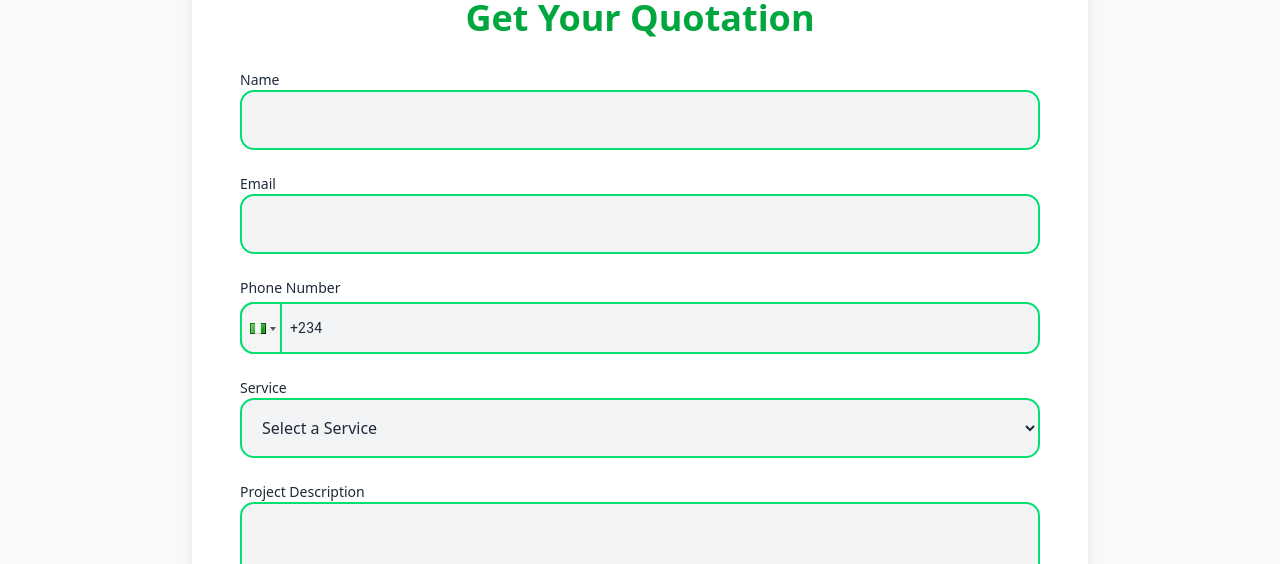
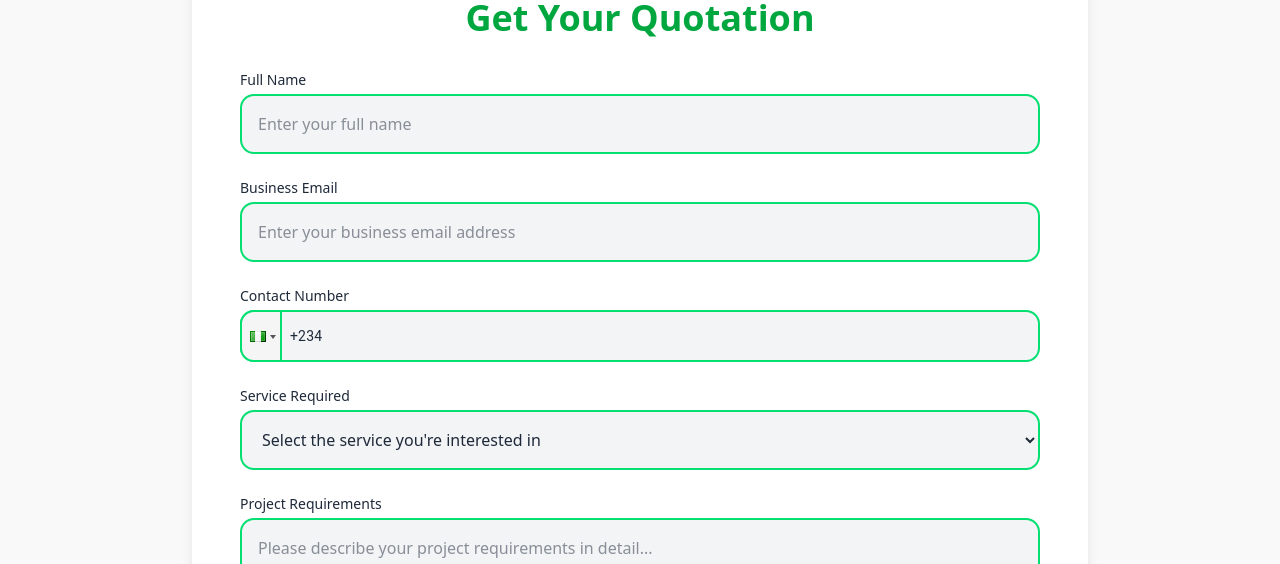
Before and after one commit to ramseySsekandi/smart-solutions, a Next.js app: page /inquiries in a window 1280 px wide. Shown: the part 364-928 px from the top of the page. Built offline with nearby package versions, Linux system fonts and the light colour scheme.

Commit message:
checking out on dropdown click

```diff
--- a/app/contact/page.tsx
+++ b/app/contact/page.tsx
@@ -8,8 +8,8 @@ const ContactPage = () => {
       <SecondaryCarousel id="ep" img="https://plus.unsplash.com/premium_photo-1679089778076-f750c7d64ddc?w=500&auto=format&fit=crop&q=60&ixlib=rb-4.0.3&ixid=M3wxMjA3fDB8MHxzZWFyY2h8NXx8bG9jYXRpb258ZW58MHx8MHx8fDA%3D" alt="Image" title="Contact Us" />
       <section className="mt-[250px] bg-[#f9f9f9] text-gray-800 flex justify-center items-center">
         <section className="py-16 px-6 container mx-auto">
-          <div className="max-w-4xl mx-auto bg-white rounded-2xl shadow-lg p-12 transform transition-all hover:scale-[1.02]">
-            <h2 className="text-4xl font-bold mb-8 text-center text-green-600">
+          <div className="max-w-4xl mx-auto bg-white rounded-2xl shadow-lg p-6 md:p-12 transform transition-all hover:scale-[1.02]">
+            <h2 className="text-3xl md:text-4xl font-bold mb-8 text-center text-green-600">
               Contact Us
             </h2>
 
--- a/app/feedback/page.tsx
+++ b/app/feedback/page.tsx
@@ -14,12 +14,12 @@ const page = () => {
     <SecondaryCarousel id = 'ep' img = "https://plus.unsplash.com/premium_photo-1679089778076-f750c7d64ddc?w=500&auto=format&fit=crop&q=60&ixlib=rb-4.0.3&ixid=M3wxMjA3fDB8MHxzZWFyY2h8NXx8bG9jYXRpb258ZW58MHx8MHx8fDA%3D" alt = 'Image' title = 'Feedback & Customer Interaction'/>
         <section className="mt-[250px] bg-[#f9f9f9] text-gray-800 flex justify-center items-center">
         <section className="py-16 px-6 container mx-auto">
-        <div className="max-w-4xl mx-auto bg-white rounded-2xl shadow-lg p-12 transform transition-all hover:scale-[1.02]">
-          <h2 className="text-4xl font-bold mb-8 text-center text-green-600">
+        <div className="max-w-4xl mx-auto bg-white rounded-2xl shadow-lg p-6 md:p-12 transform transition-all hover:scale-[1.02]">
+          <h2 className="text-3xl md:text-4xl  font-bold mb-8 text-center text-green-600">
             Customer Feedback
           </h2>
 
-          <div className="grid md:grid-cols-3 gap-8">
+          <div className="grid md:grid-cols-3 gap-8 pb-4">
             <div className="bg-[#f0f4f8] p-6 rounded-xl text-center transition-all hover:bg-[#e6eef5]">
               <Star className="mx-auto mb-4 text-yellow-400" size={48} />
               <h3 className="text-xl font-semibold mb-3">Share Your Experience</h3>
--- a/app/inquiries/page.tsx
+++ b/app/inquiries/page.tsx
@@ -9,7 +9,7 @@ const QuotationPage = () => {
       <section className="mt-[250px] bg-[#f9f9f9] text-gray-800 flex justify-center items-center">
         <section className="py-16 px-6 container mx-auto">
           <div className="max-w-4xl mx-auto bg-white rounded-2xl shadow-lg p-12 transform transition-all hover:scale-[1.02]">
-            <h2 className="text-4xl font-bold mb-8 text-center text-green-600">
+            <h2 className="text-3xl md:text-4xl font-bold mb-8 text-center text-green-600">
               Get Your Quotation
             </h2>
             <QuotationForm />
--- a/components/ContactForm.tsx
+++ b/components/ContactForm.tsx
@@ -30,41 +30,43 @@ const ContactForm = () => {
       };
   return (
     <div className=''>
-      {/* Add form elements here */}
       <form onSubmit={handleSubmit(onSubmit)} className="space-y-6">
         <div className=''>
-                  <label htmlFor="name" className="block text-sm font-medium">Name</label>
+          <label htmlFor="name" className="block text-sm font-medium mb-1">Full Name</label>
           <input
             id="name"
-                    {...register('name', { required: 'Name is required' })}
+            placeholder="Enter your full name"
+            {...register('name', { required: 'Full name is required' })}
             className="w-full bg-gray-100 border-2 border-green-400 rounded-xl p-4 focus:outline-none focus:ring-1 focus:ring-green-500"
           />
           {errors.name && <p className="text-red-500 text-sm">{errors.name.message}</p>}
         </div>
 
         <div>
-                  <label htmlFor="email" className="block text-sm font-medium">Email</label>
+          <label htmlFor="email" className="block text-sm font-medium mb-1">Email Address</label>
           <input
             id="email"
             type="email"
-                    {...register('email', { required: 'Email is required' })}
+            placeholder="Enter your email address"
+            {...register('email', { required: 'Email address is required' })}
             className="w-full bg-gray-100 border-2 border-green-400 rounded-xl p-4 focus:outline-none focus:ring-1 focus:ring-green-500"
           />
           {errors.email && <p className="text-red-500 text-sm">{errors.email.message}</p>}
         </div>
 
         <div>
-                  <label htmlFor="message" className="block text-sm font-medium">Message</label>
+          <label htmlFor="message" className="block text-sm font-medium mb-1">Your Message</label>
           <textarea
             id="message"
-                    {...register('message', { required: 'Message is required' })}
+            placeholder="Please provide details about your inquiry..."
+            {...register('message', { required: 'Message content is required' })}
             className="w-full bg-gray-100 border-2 border-green-400 rounded-xl p-4 h-40 focus:outline-none focus:ring-1 focus:ring-green-500"
           ></textarea>
           {errors.message && <p className="text-red-500 text-sm">{errors.message.message}</p>}
         </div>
 
         <button type="submit" disabled={loading} className="w-full bg-green-500 text-white py-4 rounded-xl hover:scale-[1.01] transition-all">
-                  {loading?'Sending Message...' : 'Send Message'}
+          {loading ? 'Sending Message...' : 'Send Message'}
         </button>
       </form>
     </div>
--- a/components/FeedbackForm.tsx
+++ b/components/FeedbackForm.tsx
@@ -4,7 +4,6 @@ import { useForm, SubmitHandler } from 'react-hook-form';
 import { useState } from 'react'
 import { IFeedbackInputs } from '@/types/mail-forms';
 import toast from 'react-hot-toast';
-
 
 const FeedbackForm = () => {
     const { register, handleSubmit, formState: { errors }, reset } = useForm<IFeedbackInputs>();
@@ -39,41 +38,45 @@ const FeedbackForm = () => {
     <section>
         <form onSubmit={handleSubmit(onSubmit)} className="space-y-6">
             <div>
-              <label htmlFor="name" className="block text-sm font-medium">Name</label>
+              <label htmlFor="name" className="block text-sm font-medium mb-1">Full Name</label>
               <input
                 id="name"
-                {...register('name', { required: 'Name is required' })}
+                placeholder="Enter your full name"
+                {...register('name', { required: 'Full name is required' })}
                 className="w-full bg-gray-100 border-2 border-green-400 rounded-xl p-4 focus:outline-none focus:ring-1 focus:ring-green-500"
               />
               {errors.name && <p className="text-red-500 text-sm">{errors.name.message}</p>}
             </div>
 
             <div>
-              <label htmlFor="email" className="block text-sm font-medium">Email</label>
+              <label htmlFor="email" className="block text-sm font-medium mb-1">Email Address</label>
               <input
                 id="email"
                 type="email"
-                {...register('email', { required: 'Email is required' })}
+                placeholder="Enter your email address"
+                {...register('email', { required: 'Email address is required' })}
                 className="w-full bg-gray-100 border-2 border-green-400 rounded-xl p-4 focus:outline-none focus:ring-1 focus:ring-green-500"
               />
               {errors.email && <p className="text-red-500 text-sm">{errors.email.message}</p>}
             </div>
 
             <div>
-              <label htmlFor="feedback" className="block text-sm font-medium">Feedback</label>
+              <label htmlFor="feedback" className="block text-sm font-medium mb-1">Your Feedback</label>
               <textarea
                 id="feedback"
-                {...register('feedback', { required: 'Feedback is required' })}
+                placeholder="Share your experience with our services..."
+                {...register('feedback', { required: 'Please provide your feedback' })}
                 className="w-full bg-gray-100 border-2 border-green-400 rounded-xl p-4 h-40 focus:outline-none focus:ring-1 focus:ring-green-500"
               ></textarea>
               {errors.feedback && <p className="text-red-500 text-sm">{errors.feedback.message}</p>}
             </div>
 
             <button type="submit" disabled={formStatus} className="w-full bg-green-500 text-white py-4 rounded-xl hover:scale-[1.01] transition-all">
-              {formStatus ? 'Sending...' : 'Send Feedback'}
+              {formStatus ? 'Sending...' : 'Submit Feedback'}
             </button>
-          </form>
+        </form>
     </section>
   )
 }
+
 export default FeedbackForm
--- a/components/QuotationForm.tsx
+++ b/components/QuotationForm.tsx
@@ -39,33 +39,35 @@ const QuotationForm = () => {
     <section>
         <form onSubmit={handleSubmit(onSubmit)} className="space-y-6">
               <div>
-                <label htmlFor="name" className="block text-sm font-medium">Name</label>
+                <label htmlFor="name" className="block text-sm font-medium mb-1">Full Name</label>
                 <input
                   id="name"
-                  {...register('name', { required: 'Name is required' })}
+                  placeholder="Enter your full name"
+                  {...register('name', { required: 'Full name is required' })}
                   className="w-full bg-gray-100 border-2 border-green-400 rounded-xl p-4 focus:outline-none focus:ring-1 focus:ring-green-500"
                 />
                 {errors.name && <p className="text-red-500 text-sm">{errors.name.message}</p>}
               </div>
 
               <div>
-                <label htmlFor="email" className="block text-sm font-medium">Email</label>
+                <label htmlFor="email" className="block text-sm font-medium mb-1">Business Email</label>
                 <input
                   id="email"
                   type="email"
-                  {...register('email', { required: 'Email is required' })}
+                  placeholder="Enter your business email address"
+                  {...register('email', { required: 'Business email is required' })}
                   className="w-full bg-gray-100 border-2 border-green-400 rounded-xl p-4 focus:outline-none focus:ring-1 focus:ring-green-500"
                 />
                 {errors.email && <p className="text-red-500 text-sm">{errors.email.message}</p>}
               </div>
 
               <div>
-                <label htmlFor="phone" className="block text-sm font-medium mb-1">Phone Number</label>
+                <label htmlFor="phone" className="block text-sm font-medium mb-1">Contact Number</label>
                 <Controller
                   name="phone"
                   control={control}
                   rules={{
-                    required: 'Phone number is required',
+                    required: 'Contact number is required',
                     validate: (value) => value.length >= 10 || 'Please enter a valid phone number'
                   }}
                   render={({ field: { onChange, value } }) => (
@@ -85,13 +87,13 @@ const QuotationForm = () => {
               </div>
 
               <div>
-                <label htmlFor="service" className="block text-sm font-medium">Service</label>
+                <label htmlFor="service" className="block text-sm font-medium mb-1">Service Required</label>
                 <select
                   id="service"
-                  {...register('service', { required: 'Service is required' })}
+                  {...register('service', { required: 'Please select a service' })}
                   className="w-full bg-gray-100 border-2 border-green-400 rounded-xl p-4 focus:outline-none focus:ring-1 focus:ring-green-500"
                 >
-                  <option value="">Select a Service</option>
+                  <option value="">Select the service you're interested in</option>
                   {servicesData.map((service) => (
                     <option key={service.id} value={service.title}>
                       {service.title}
@@ -102,10 +104,11 @@ const QuotationForm = () => {
               </div>
 
               <div>
-                <label htmlFor="description" className="block text-sm font-medium">Project Description</label>
+                <label htmlFor="description" className="block text-sm font-medium mb-1">Project Requirements</label>
                 <textarea
                   id="description"
-                  {...register('description', { required: 'Description is required' })}
+                  placeholder="Please describe your project requirements in detail..."
+                  {...register('description', { required: 'Project requirements are needed for accurate quotation' })}
                   className="w-full bg-gray-100 border-2 border-green-400 rounded-xl p-4 h-40 focus:outline-none focus:ring-1 focus:ring-green-500"
                 ></textarea>
                 {errors.description && <p className="text-red-500 text-sm">{errors.description.message}</p>}
@@ -116,7 +119,7 @@ const QuotationForm = () => {
                 disabled={formStatus}
                 className="w-full bg-green-500 text-white py-4 rounded-xl hover:scale-[1.01] transition-all disabled:opacity-50 disabled:cursor-not-allowed"
               >
-                {formStatus ? 'Sending...' : 'Request Quotation'}
+                {formStatus ? 'Sending Request...' : 'Request Quotation'}
               </button>
             </form>
     </section>
```
Lines whose indentation alone changed are shown as unchanged.
